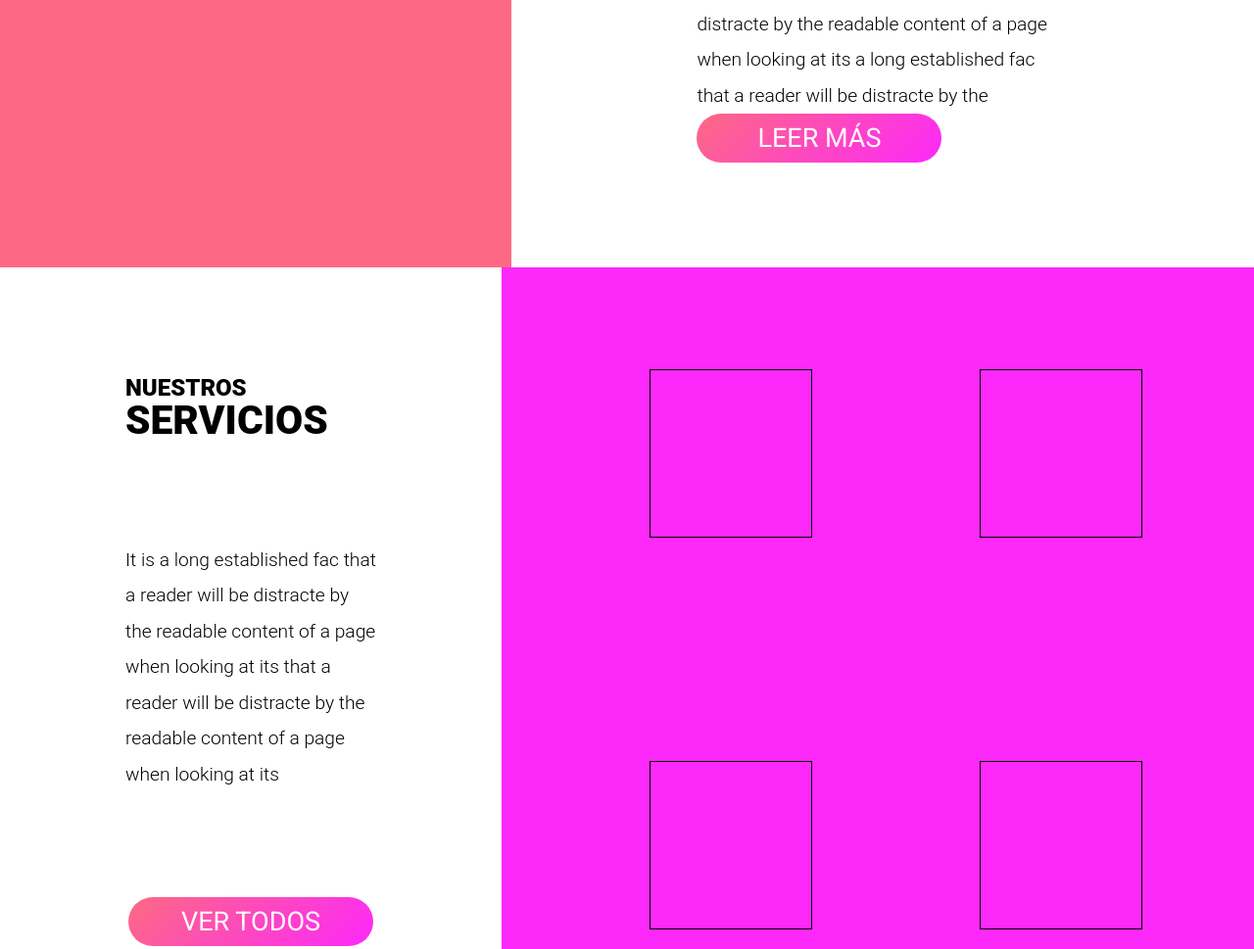
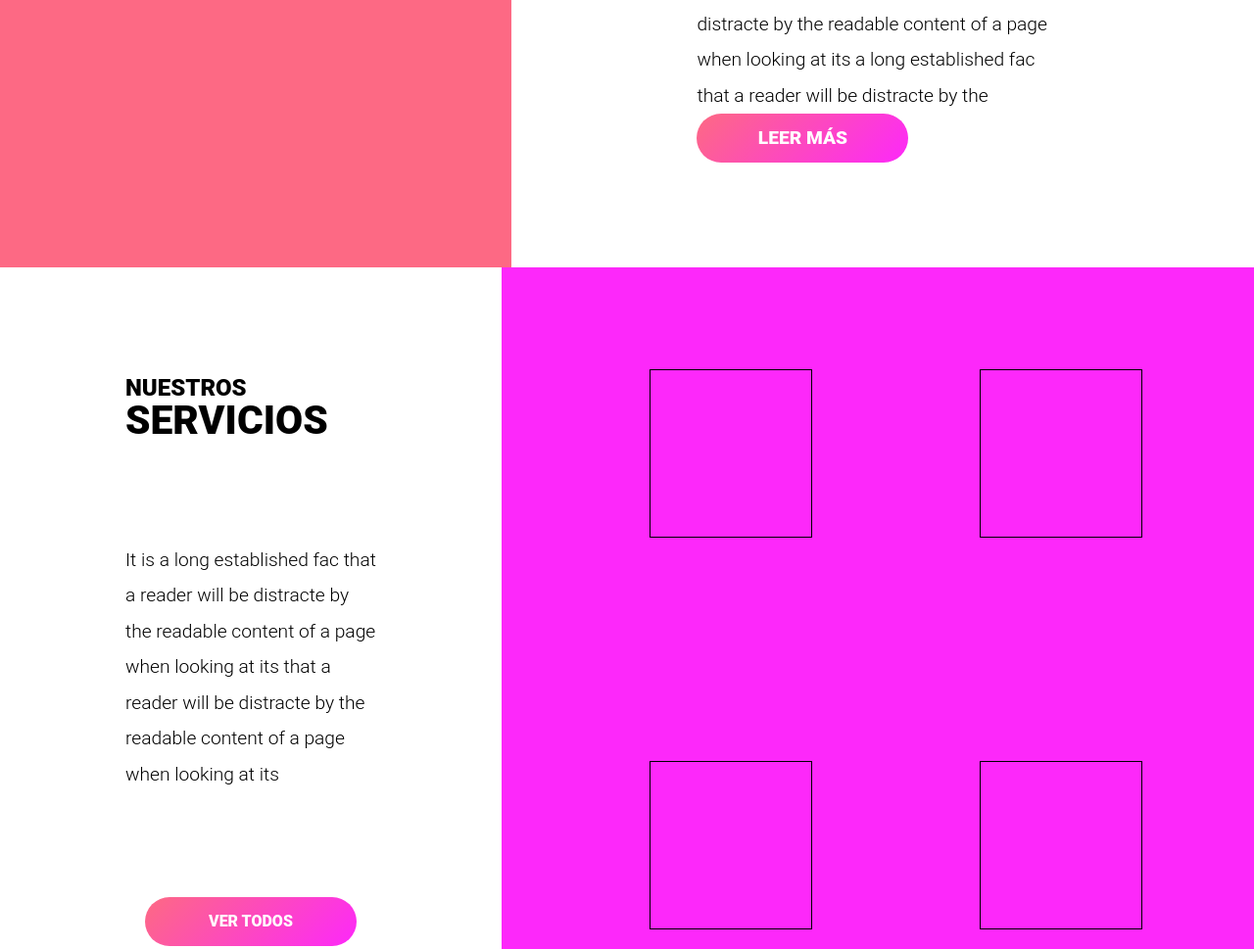
Before and after one commit to NatiHernandez/Aconfirmar, a plain HTML site: page index.html in a window 1280 px wide. Shown: the part 1327-2296 px from the top of the page at 98% size. Drawn offline with Linux system fonts and the light colour scheme.

Commit message:
estilo txt del boton

```diff
--- a/css/Home.css
+++ b/css/Home.css
@@ -113,9 +113,9 @@ a:link{ color: #fff; text-decoration: none;}
 .margenes a:hover{  background: #fd28fa;}
 
 .Ver.Todos {
-    width: 250px;
-    height: 50px;
-    font: 27px Roboto;
+    width: 216px;
+     height: 50px;
+    font-family: Roboto black;
     text-transform: uppercase;
     background: linear-gradient(135deg, #fd6984 1%,#fd28fa 100%); /* W3C, IE10+, FF16+, Chrome26+, Opera12+, Safari7+ */
     border-radius: 30px;
```
